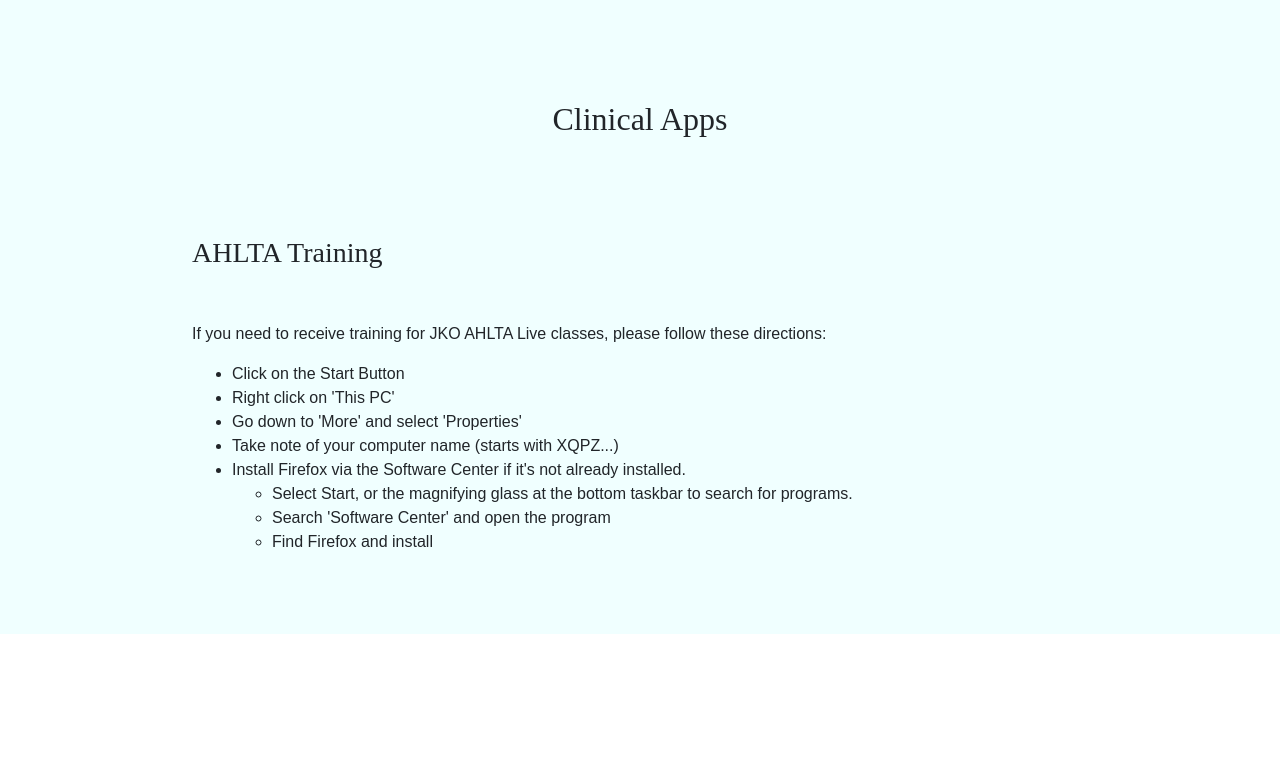
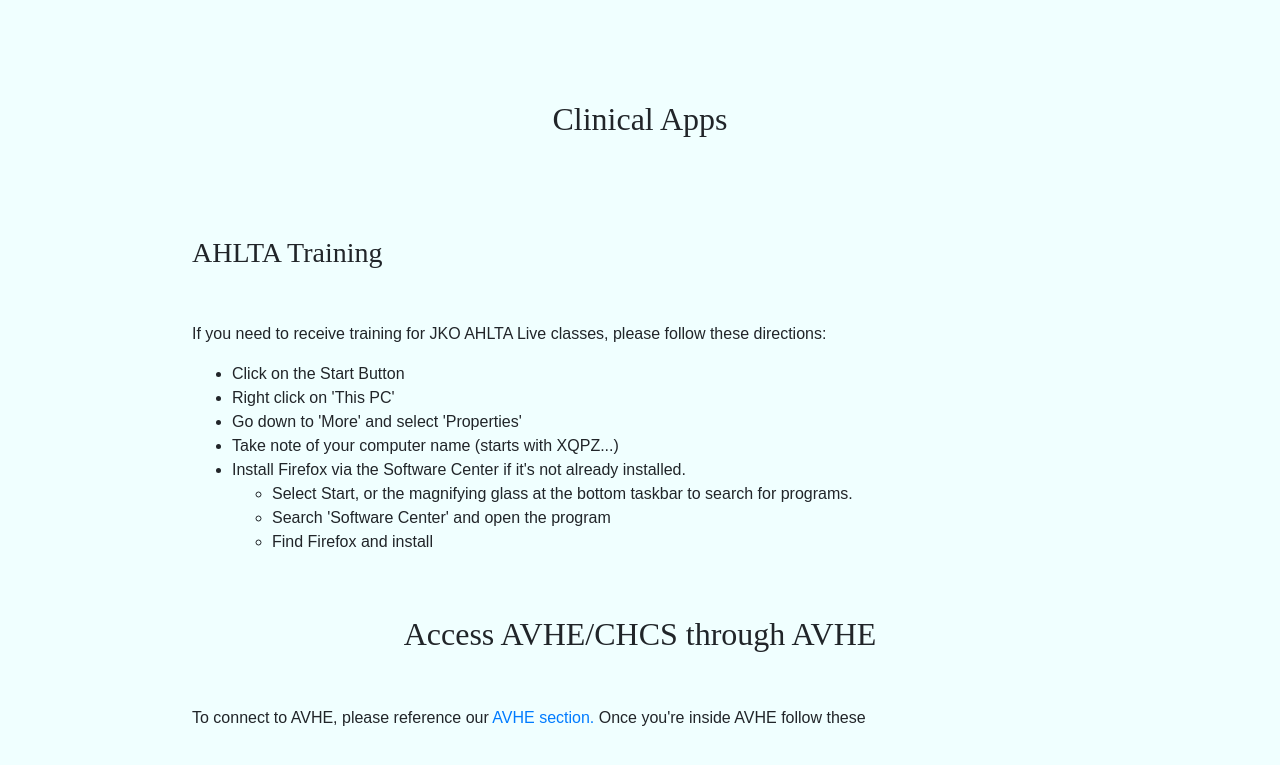
Before and after one commit to redmezz/NetworkNinjaWebPage, a plain HTML site: page clinicalapps.html in a window 1280 px wide. Shown: the part 85-850 px from the top of the page. Before the commit the page ends 800 px from the top, so only its background shows below. Drawn offline with nearby package versions, Linux system fonts and the light colour scheme.

Commit message:
update clinicalapps.html

```diff
--- a/clinicalapps.html
+++ b/clinicalapps.html
@@ -68,6 +68,18 @@
         </ul>
 
       </div>
+
+      <div class="avhe-ahlta/chcs">
+
+        <h2>Access AVHE/CHCS through AVHE</h2>
+
+        <p>
+          To connect to AVHE, please reference our <a href="avhe.html">AVHE section.</a>
+          Once you're inside AVHE follow these
+        </p>
+
+      </div>
+
     </div>
 
   </section>
```
